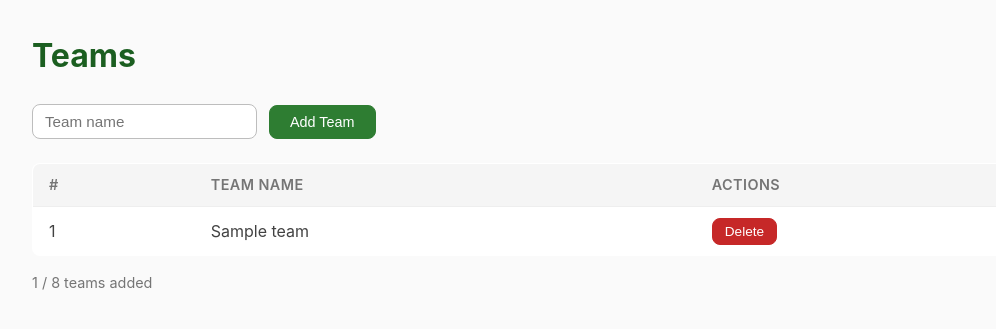
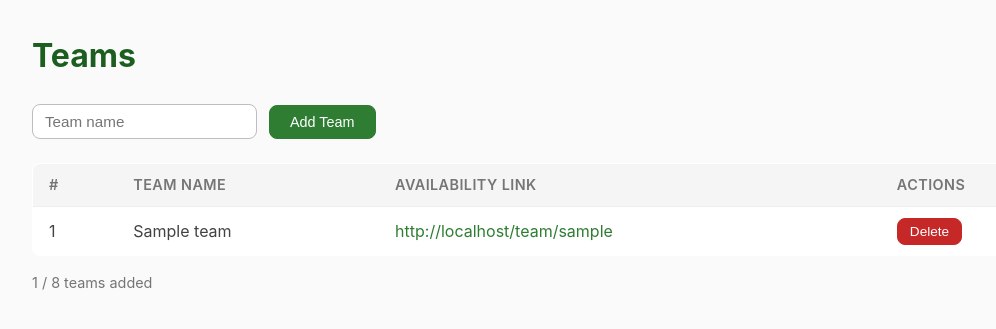
Before and after one commit to shepjames/Ocho-Scheduling, a Flask app: page /teams in a window 1280 px wide. Shown: the part 56-385 px from the top of the page, without its empty margins (82-1078 px from the left). Run offline with Flask 3, Linux system fonts and the light colour scheme; tables that the repository leaves empty hold one stand-in row (values such as "Sample post").

Commit message:
Add self-serve team availability and monthly match spacing
- Each team gets a unique link (/team/<slug>) to submit their own
  availability without seeing or editing other teams
- Teams page now shows each team's availability link to share with captains
- Scheduling algorithm enforces 21-day minimum gap between matches per team
  so each team plays roughly once per month
- Uses circle method for balanced round-robin pairing generation

https://claude.ai/code/session_01MoxE2GSMcQ1tnmHQ5JV9BK

```diff
--- a/app.py
+++ b/app.py
@@ -1,3 +1,4 @@
+import hashlib
 import itertools
 from datetime import date, timedelta
 
@@ -9,6 +10,9 @@ app.config["SQLALCHEMY_DATABASE_URI"] = "sqlite:///ocho.db"
 app.config["SECRET_KEY"] = "ocho-golf-league"
 db = SQLAlchemy(app)
 
+# Minimum days between matches for any single team (~1 match per month)
+MIN_DAYS_BETWEEN_MATCHES = 21
+
 # ---------------------------------------------------------------------------
 # Models
 # ---------------------------------------------------------------------------
@@ -16,10 +20,16 @@ db = SQLAlchemy(app)
 class Team(db.Model):
     id = db.Column(db.Integer, primary_key=True)
     name = db.Column(db.String(100), nullable=False, unique=True)
+    slug = db.Column(db.String(16), nullable=False, unique=True)
     availabilities = db.relationship("Availability", backref="team", cascade="all, delete-orphan")
 
     def __repr__(self):
         return f"<Team {self.name}>"
+
+
+def make_slug(name):
+    """Generate a short unique slug from a team name."""
+    return hashlib.md5(name.encode()).hexdigest()[:10]
 
 
 class Week(db.Model):
@@ -65,8 +75,11 @@ def generate_schedule():
     """Generate a round-robin schedule respecting team availability.
 
     For 8 teams the round-robin produces 28 unique pairings (7 rounds of 4).
-    The algorithm tries to place each pairing into a week where both teams
-    are available and neither team already has a match that week.
+    The algorithm places each pairing into a week where:
+      - Both teams are available
+      - Neither team already has a match that week
+      - Neither team has played within MIN_DAYS_BETWEEN_MATCHES days
+    This spreads matches to roughly once per month per team.
     """
     teams = Team.query.order_by(Team.id).all()
     weeks = Week.query.order_by(Week.week_date).all()
@@ -74,35 +87,53 @@ def generate_schedule():
     if len(teams) < 2 or len(weeks) == 0:
         return False, "Need at least 2 teams and 1 week to generate a schedule."
 
-    # Build availability lookup: {(team_id, week_id): True}
+    # Build availability lookup
     avail_set = set()
     for a in Availability.query.all():
         avail_set.add((a.team_id, a.week_id))
 
-    # All unique pairings
-    pairings = list(itertools.combinations(teams, 2))
+    # Build week date lookup
+    week_date = {w.id: w.week_date for w in weeks}
 
-    # Track matches-per-week per team
-    team_week_count = {(t.id, w.id): 0 for t in teams for w in weeks}
-    week_match_count = {w.id: 0 for w in weeks}
+    # Generate round-robin pairings using circle method (balanced rounds)
+    n = len(teams)
+    fixed = teams[0]
+    rotating = list(teams[1:])
+    rounds = []
+    for _ in range(n - 1):
+        current = [fixed] + rotating
+        round_pairs = []
+        for i in range(n // 2):
+            round_pairs.append((current[i], current[n - 1 - i]))
+        rounds.append(round_pairs)
+        rotating = [rotating[-1]] + rotating[:-1]
+
+    # Track the last scheduled date for each team
+    team_last_match_date = {t.id: date.min for t in teams}
+    # Track which teams are booked per week
+    team_booked_week = set()
 
     scheduled = []
     unscheduled = []
 
-    for t1, t2 in pairings:
-        placed = False
-        for w in weeks:
-            both_available = (t1.id, w.id) in avail_set and (t2.id, w.id) in avail_set
-            neither_booked = team_week_count[(t1.id, w.id)] == 0 and team_week_count[(t2.id, w.id)] == 0
-            if both_available and neither_booked:
-                scheduled.append((w.id, t1.id, t2.id))
-                team_week_count[(t1.id, w.id)] = 1
-                team_week_count[(t2.id, w.id)] = 1
-                week_match_count[w.id] += 1
-                placed = True
-                break
-        if not placed:
-            unscheduled.append((t1.name, t2.name))
+    for round_pairs in rounds:
+        for t1, t2 in round_pairs:
+            placed = False
+            for w in weeks:
+                both_available = (t1.id, w.id) in avail_set and (t2.id, w.id) in avail_set
+                neither_booked = (t1.id, w.id) not in team_booked_week and (t2.id, w.id) not in team_booked_week
+                t1_rested = (week_date[w.id] - team_last_match_date[t1.id]).days >= MIN_DAYS_BETWEEN_MATCHES
+                t2_rested = (week_date[w.id] - team_last_match_date[t2.id]).days >= MIN_DAYS_BETWEEN_MATCHES
+                if both_available and neither_booked and t1_rested and t2_rested:
+                    scheduled.append((w.id, t1.id, t2.id))
+                    team_booked_week.add((t1.id, w.id))
+                    team_booked_week.add((t2.id, w.id))
+                    team_last_match_date[t1.id] = week_date[w.id]
+                    team_last_match_date[t2.id] = week_date[w.id]
+                    placed = True
+                    break
+            if not placed:
+                unscheduled.append((t1.name, t2.name))
 
     # Clear existing matches and write new ones
     Match.query.delete()
@@ -142,7 +173,7 @@ def add_team():
     if name:
         existing = Team.query.filter_by(name=name).first()
         if not existing:
-            db.session.add(Team(name=name))
+            db.session.add(Team(name=name, slug=make_slug(name)))
             db.session.commit()
     return redirect(url_for("teams"))
 
@@ -227,6 +258,32 @@ def update_availability():
     return redirect(url_for("availability"))
 
 
+@app.route("/team/<slug>")
+def team_availability(slug):
+    """Per-team availability page. Each team gets a unique link."""
+    team = Team.query.filter_by(slug=slug).first_or_404()
+    weeks = Week.query.order_by(Week.week_date).all()
+    avail_set = set()
+    for a in Availability.query.filter_by(team_id=team.id).all():
+        avail_set.add(a.week_id)
+    return render_template("team_availability.html", team=team, weeks=weeks, avail_set=avail_set)
+
+
+@app.route("/team/<slug>/update", methods=["POST"])
+def update_team_availability(slug):
+    """Save availability for a single team."""
+    team = Team.query.filter_by(slug=slug).first_or_404()
+    weeks = Week.query.all()
+    # Clear this team's availability only
+    Availability.query.filter_by(team_id=team.id).delete()
+    for week in weeks:
+        key = f"avail_{week.id}"
+        if key in request.form:
+            db.session.add(Availability(team_id=team.id, week_id=week.id))
+    db.session.commit()
+    return redirect(url_for("team_availability", slug=slug))
+
+
 # ---- Schedule ----
 
 @app.route("/schedule")
--- a/templates/teams.html
+++ b/templates/teams.html
@@ -14,6 +14,7 @@
         <tr>
             <th>#</th>
             <th>Team Name</th>
+            <th>Availability Link</th>
             <th>Actions</th>
         </tr>
     </thead>
@@ -22,6 +23,7 @@
         <tr>
             <td>{{ loop.index }}</td>
             <td>{{ team.name }}</td>
+            <td><a href="{{ url_for('team_availability', slug=team.slug) }}">{{ url_for('team_availability', slug=team.slug, _external=True) }}</a></td>
             <td>
                 <form action="{{ url_for('delete_team', team_id=team.id) }}" method="post" class="inline"
                       onsubmit="return confirm('Delete {{ team.name }}? This will also remove their availability and matches.')">
```
Also changed, not shown: templates/team_availability.html (added, +47 -0 lines).
